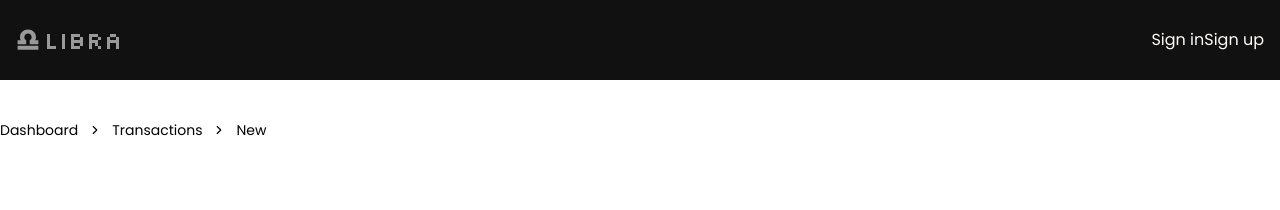
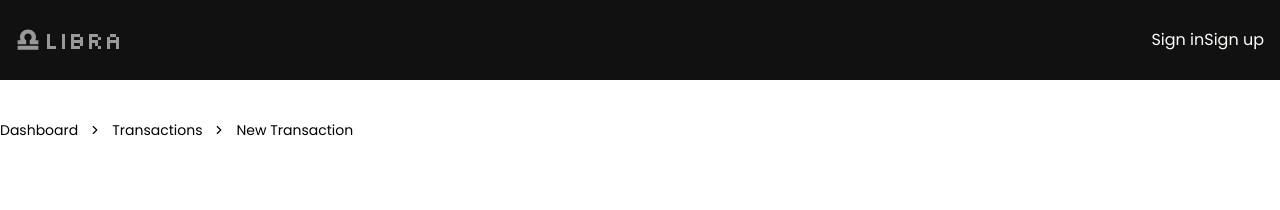
Before and after one commit to Nimira43/Libra, a Next.js app: page /dashboard/transactions/new in a window 1280 px wide. Shown: the top 210 px of the page. Built offline with nearby package versions, Linux system fonts and the light colour scheme; no server answers; a web font is replaced by a local one.

Commit message:
Correction - last Breadcrumb item will be a page not a link

```diff
--- a/app/dashboard/transactions/new/page.tsx
+++ b/app/dashboard/transactions/new/page.tsx
@@ -1,4 +1,4 @@
-import { Breadcrumb, BreadcrumbItem, BreadcrumbLink, BreadcrumbList, BreadcrumbSeparator } from '@/components/ui/breadcrumb'
+import { Breadcrumb, BreadcrumbItem, BreadcrumbLink, BreadcrumbList, BreadcrumbPage, BreadcrumbSeparator } from '@/components/ui/breadcrumb'
 import Link from 'next/link'
 
 export default function NewTransactionPage() {
@@ -23,11 +23,9 @@ export default function NewTransactionPage() {
           </BreadcrumbItem>
           <BreadcrumbSeparator />
           <BreadcrumbItem>
-            <BreadcrumbLink asChild>
-              <Link href='/dashboard/transactions/new'>
-                New
-              </Link>
-            </BreadcrumbLink>
+            <BreadcrumbPage>
+              New Transaction
+            </BreadcrumbPage>
           </BreadcrumbItem>
         </BreadcrumbList>
       </Breadcrumb>
```
